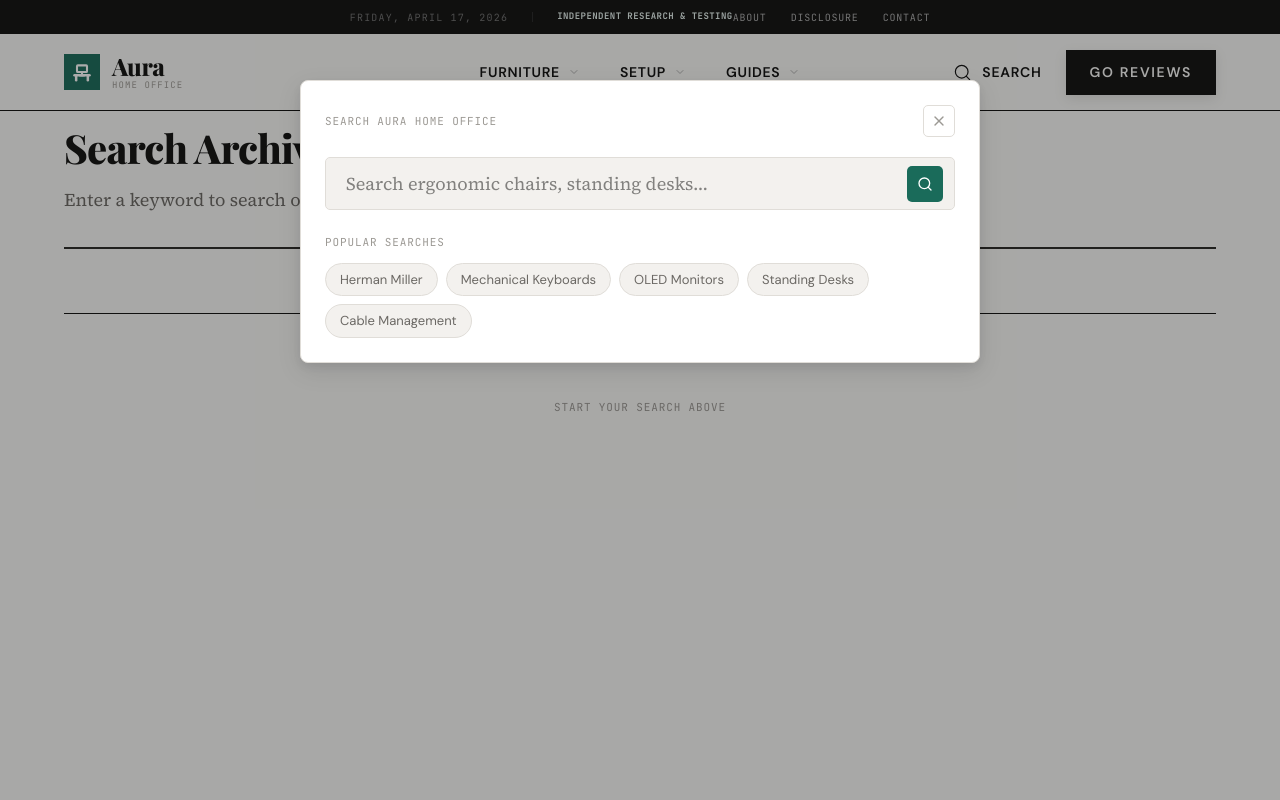
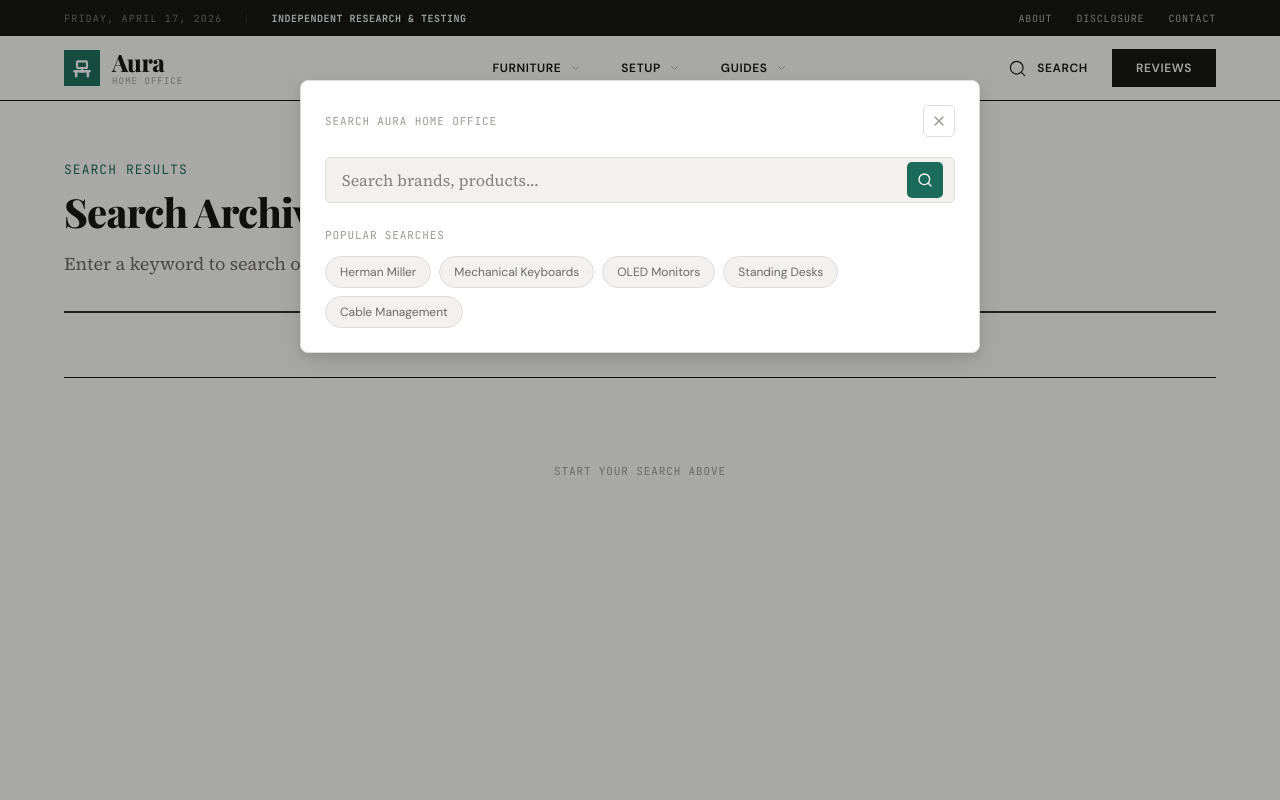
Before and after one commit to minhthuy266/aura-home-office, a Next.js app: page /search in a window 1280 px wide. Both pictures are taken after a click on the button "SEARCH". Shown: the top 800 px of the page. Built offline with nearby package versions, Linux system fonts and the light colour scheme.

Commit message:
refactor: update navbar layout, add search transition state, and adjust search page padding

```diff
--- a/app/search/page.tsx
+++ b/app/search/page.tsx
@@ -20,10 +20,11 @@
   const params = await searchParams;
   const query = params.q || '';
 
-  const posts = query ? await searchPosts(query) : [];
+  const searchResult = query ? await searchPosts(query) : { posts: [] };
+  const posts = searchResult.posts || [];
 
   return (
-    <main style={{ minHeight: '100vh', background: 'var(--color-bg)', paddingTop: '96px', paddingBottom: '80px' }}>
+    <main style={{ minHeight: '100vh', background: 'var(--color-bg)', paddingTop: '160px', paddingBottom: '80px' }}>
       <div style={{ maxWidth: '1200px', margin: '0 auto', padding: '0 var(--space-6)' }}>
 
         {/* Header */}
--- a/src/components/Navbar.tsx
+++ b/src/components/Navbar.tsx
@@ -1,8 +1,8 @@
 "use client";
-import React, { useState, useEffect, useRef } from 'react';
+import React, { useState, useEffect, useRef, useTransition } from 'react';
 import Link from 'next/link';
-import { useRouter } from 'next/navigation';
-import { Search, Menu, X, ChevronDown } from 'lucide-react';
+import { useRouter, usePathname, useSearchParams } from 'next/navigation';
+import { Search, Menu, X, ChevronDown, Loader2 } from 'lucide-react';
 import Logo from './Logo';
 
 const navItems = [
@@ -45,15 +45,25 @@
   const [activeDropdown, setActiveDropdown] = useState<string | null>(null);
   const [isSearchOpen, setIsSearchOpen] = useState(false);
   const [searchQuery, setSearchQuery] = useState('');
+  const [isPending, startTransition] = useTransition();
   const dropdownTimeout = useRef<NodeJS.Timeout | null>(null);
   const searchInputRef = useRef<HTMLInputElement>(null!);
   const router = useRouter();
+  const pathname = usePathname();
+  const searchParams = useSearchParams();
+
+  // Close menus when route changes
+  useEffect(() => {
+    setIsSearchOpen(false);
+    setMobileMenuOpen(false);
+    setSearchQuery('');
+  }, [pathname, searchParams]);
 
   useEffect(() => {
-    if (isSearchOpen && searchInputRef.current) {
+    if (isSearchOpen && searchInputRef.current && !isPending) {
       searchInputRef.current.focus();
     }
-  }, [isSearchOpen]);
+  }, [isSearchOpen, isPending]);
 
   useEffect(() => {
     if (mobileMenuOpen) {
@@ -84,16 +94,16 @@
   const handleSearch = (e: React.FormEvent) => {
     e.preventDefault();
     if (searchQuery.trim()) {
-      router.push(`/search?q=${encodeURIComponent(searchQuery.trim())}`);
-      setIsSearchOpen(false);
-      setSearchQuery('');
+      startTransition(() => {
+        router.push(`/search?q=${encodeURIComponent(searchQuery.trim())}`);
+      });
     }
   };
 
   return (
     <>
       <header
-        className="nav-container"
+        className={`nav-container ${isScrolled ? '-translate-y-[28px] md:-translate-y-[36px]' : 'translate-y-0'}`}
         style={{
           position: 'fixed',
           top: 0,
@@ -103,29 +113,29 @@
           background: 'var(--color-bg)',
           borderBottom: '1px solid var(--color-rule-hard)',
           transition: 'transform 0.3s ease',
-          transform: isScrolled ? 'translateY(-34px)' : 'translateY(0)',
         }}
       >
         {/* ROW 1: Utility Bar (Above) — Slimmer for Mobile */}
-        <div style={{
-          height: 'var(--row1-height, 34px)',
+        <div className="hidden md:flex w-full" style={{
+          height: '36px',
           background: 'var(--color-text-primary)',
-          display: 'flex',
           alignItems: 'center',
           overflow: 'hidden'
-        }} className="[--row1-height:28px] md:[--row1-height:34px]">
-          <div style={{ maxWidth: '1200px', width: '100%', margin: '0 auto', padding: '0 var(--space-6)', display: 'flex', justifyContent: 'center', md: { justifyContent: 'space-between' } as any, alignItems: 'center' }} className="justify-center md:justify-between">
+        }}>
+          <div style={{ maxWidth: '1200px', width: '100%', margin: '0 auto', padding: '0 var(--space-6)', display: 'flex', justifyContent: 'space-between', alignItems: 'center' }}>
+            {/* Left: Branding Statement */}
             <div style={{ display: 'flex', gap: '24px', alignItems: 'center' }}>
-              <span className="hidden lg:block" style={{ fontFamily: 'var(--font-mono)', fontSize: '10px', textTransform: 'uppercase', letterSpacing: '0.12em', color: 'rgba(255,255,255,0.4)' }}>
+              <span className="hidden lg:block pt-0.5" style={{ fontFamily: 'var(--font-mono)', fontSize: '10px', textTransform: 'uppercase', letterSpacing: '0.12em', color: 'rgba(255,255,255,0.4)', lineHeight: 1 }}>
                 {new Date().toLocaleDateString('en-US', { weekday: 'long', month: 'long', day: 'numeric', year: 'numeric' })}
               </span>
               <span className="hidden lg:block" style={{ width: '1px', height: '10px', background: 'rgba(255,255,255,0.1)' }}></span>
-              <span style={{ fontFamily: 'var(--font-mono)', fontSize: '9px', textTransform: 'uppercase', color: 'var(--color-accent-light)', fontWeight: 700, letterSpacing: '0.05em' }} className="md:text-[10px]">
+              <span className="pt-0.5" style={{ fontFamily: 'var(--font-mono)', fontSize: '10px', textTransform: 'uppercase', color: 'var(--color-accent-light)', fontWeight: 700, letterSpacing: '0.05em', lineHeight: 1 }}>
                 Independent Research & Testing
               </span>
             </div>
 
-            <nav className="hidden md:flex" style={{ gap: '24px' }}>
+            {/* Right: Utility Links */}
+            <nav style={{ display: 'flex', gap: '24px', alignItems: 'center' }}>
               {[
                 { label: 'About', href: '/about' },
                 { label: 'Disclosure', href: '/disclosure' },
@@ -139,7 +149,8 @@
                   color: 'rgba(255,255,255,0.65)',
                   textDecoration: 'none',
                   transition: 'color 0.2s ease',
-                }} className="hover:text-white">
+                  lineHeight: 1
+                }} className="hover:text-white pt-0.5">
                   {link.label}
                 </Link>
               ))}
@@ -147,15 +158,26 @@
           </div>
         </div>
 
-        {/* ROW 2: Branding & Main Nav — Slimmer for Mobile */}
+        {/* ROW 1: Mobile Version (Branding Only) */}
+        <div className="flex md:hidden w-full" style={{
+          height: '28px',
+          background: 'var(--color-text-primary)',
+          alignItems: 'center',
+          justifyContent: 'center',
+        }}>
+          <span className="pt-px" style={{ fontFamily: 'var(--font-mono)', fontSize: '9px', textTransform: 'uppercase', color: 'var(--color-accent-light)', fontWeight: 700, letterSpacing: '0.05em', lineHeight: 1 }}>
+            Independent Research & Testing
+          </span>
+        </div>
+
         <div style={{
-          height: 'var(--row2-height, 76px)',
+          height: 'var(--row2-height, 64px)',
           display: 'flex',
           alignItems: 'center',
           position: 'relative',
           background: 'var(--color-bg)',
-        }} className="[--row2-height:60px] md:[--row2-height:76px]">
-          <div style={{ maxWidth: '1200px', width: '100%', margin: '0 auto', padding: '0 var(--space-6)', display: 'flex', justifyContent: 'space-between', alignItems: 'center' }}>
+        }} className="[--row2-height:56px] md:[--row2-height:64px]">
+          <div style={{ maxWidth: '1200px', width: '100%', margin: '0 auto', padding: '0 var(--space-6)', display: 'flex', justifyContent: 'space-between', alignItems: 'center', position: 'relative' }}>
             {/* Branding (Left) */}
             <div style={{ flex: '1 1 0%', display: 'flex', alignItems: 'center' }}>
               <Link href="/" onClick={() => setMobileMenuOpen(false)} style={{ textDecoration: 'none' }}>
@@ -163,8 +185,8 @@
               </Link>
             </div>
 
-            {/* Main Navigation (Center) */}
-            <nav className="hidden lg:flex items-center gap-10" style={{ flex: '0 0 auto' }}>
+            {/* Main Navigation (Center) — Absolute Centered for balance */}
+            <nav className="hidden lg:flex items-center gap-10" style={{ position: 'absolute', left: '50%', transform: 'translateX(-50%)' }}>
               {navItems.map((item) => (
                 <div
                   key={item.label}
@@ -173,10 +195,10 @@
                   onMouseLeave={handleMouseLeave}
                 >
                   <button
-                    className="flex items-center gap-2 py-6 relative"
+                    className="flex items-center gap-2 py-5 relative"
                     style={{
                       fontFamily: 'var(--font-ui)',
-                      fontSize: '14px',
+                      fontSize: '12px',
                       fontWeight: 700,
                       color: activeDropdown === item.label ? 'var(--color-accent)' : 'var(--color-text-primary)',
                       transition: 'all 0.3s cubic-bezier(0.4, 0, 0.2, 1)',
@@ -194,7 +216,7 @@
                     <span
                       style={{
                         position: 'absolute',
-                        bottom: '22px',
+                        bottom: '18px',
                         left: 0,
                         width: activeDropdown === item.label ? '100%' : '0%',
                         height: '2px',
@@ -205,9 +227,9 @@
                     />
                   </button>
 
-                  {/* Enhanced Dropdown — Using Design Tokens */}
+                  {/* Dropdown — Using Design Tokens */}
                   <div
-                    className="absolute top-full left-0 pt-0"
+                    className="absolute top-full left-1/2 -translate-x-1/2 pt-0"
                     style={{
                       opacity: activeDropdown === item.label ? 1 : 0,
                       transform: `translateY(${activeDropdown === item.label ? '0' : '10px'})`,
@@ -268,33 +290,33 @@
                 }}
               >
                 <Search size={19} strokeWidth={1.5} className="group-hover:scale-110 transition-transform" />
-                <span style={{ fontFamily: 'var(--font-ui)', fontSize: '14px', fontWeight: 700, textTransform: 'uppercase', letterSpacing: '0.05em' }} className="hidden xl:block">Search</span>
+                <span style={{ fontFamily: 'var(--font-ui)', fontSize: '12px', fontWeight: 700, textTransform: 'uppercase', letterSpacing: '0.05em' }} className="hidden xl:block">Search</span>
               </button>
 
               <Link
                 href="/reviews"
-                className="hidden lg:flex items-center px-6 py-3 transition-all"
+                className="hidden lg:flex items-center px-6 py-2.5 transition-all"
                 style={{
                   background: 'var(--color-text-primary)',
                   color: 'var(--color-bg)',
                   fontFamily: 'var(--font-ui)',
-                  fontSize: '14px',
+                  fontSize: '12px',
                   fontWeight: 800,
                   textDecoration: 'none',
                   textTransform: 'uppercase',
-                  letterSpacing: '0.12em',
-                  boxShadow: '0 4px 12px rgba(0,0,0,0.1)',
+                  letterSpacing: '0.05em',
                 }}
                 onMouseEnter={e => (e.currentTarget.style.transform = 'translateY(-2px)')}
                 onMouseLeave={e => (e.currentTarget.style.transform = 'translateY(0)')}
               >
-                Go Reviews
+                Reviews
               </Link>
 
+              {/* Mobile Menu Trigger */}
               <button
-                className="lg:hidden"
-                style={{ background: 'transparent', border: 'none', cursor: 'pointer' }}
+                className="lg:hidden flex items-center justify-center w-10 h-10 ml-2"
                 onClick={() => setMobileMenuOpen(!mobileMenuOpen)}
+                style={{ background: 'transparent', border: 'none', cursor: 'pointer', color: 'var(--color-text-primary)' }}
               >
                 {mobileMenuOpen ? <X size={24} /> : <Menu size={24} />}
               </button>
@@ -445,34 +467,38 @@
               <input
                 ref={searchInputRef}
                 type="text"
-                placeholder="Search ergonomic chairs, standing desks..."
+                placeholder="Search brands, products..."
                 value={searchQuery}
                 onChange={(e) => setSearchQuery(e.target.value)}
+                disabled={isPending}
                 style={{
                   width: '100%',
                   fontFamily: 'var(--font-body)',
-                  fontSize: '18px',
+                  fontSize: '16px',
                   background: 'var(--color-surface)',
                   border: '1px solid var(--color-border)',
                   borderRadius: 'var(--radius-md)',
-                  padding: '12px 56px 12px 20px',
+                  padding: '10px 48px 10px 16px',
                   color: 'var(--color-text-primary)',
                   outline: 'none',
+                  opacity: isPending ? 0.7 : 1,
                 }}
               />
               <button
                 type="submit"
+                disabled={isPending}
                 className="absolute right-3 top-1/2 -translate-y-1/2 flex items-center justify-center w-9 h-9"
                 style={{
                   background: 'var(--color-accent)',
                   color: 'white',
                   borderRadius: 'var(--radius-md)',
                   border: 'none',
-                  cursor: 'pointer',
+                  cursor: isPending ? 'not-allowed' : 'pointer',
+                  opacity: isPending ? 0.8 : 1,
                 }}
                 aria-label="Submit search"
               >
-                <Search size={16} />
+                {isPending ? <Loader2 size={16} className="animate-spin" /> : <Search size={16} />}
               </button>
             </form>
 
@@ -492,10 +518,11 @@
                   <button
                     key={term}
                     onClick={() => {
+                      if (isPending) return;
                       setSearchQuery(term);
-                      router.push(`/search?q=${encodeURIComponent(term)}`);
-                      setIsSearchOpen(false);
-                      setSearchQuery('');
+                      startTransition(() => {
+                        router.push(`/search?q=${encodeURIComponent(term)}`);
+                      });
                     }}
                     style={{
                       padding: '6px 14px',
@@ -503,7 +530,7 @@
                       border: '1px solid var(--color-border)',
                       borderRadius: 'var(--radius-pill)',
                       fontFamily: 'var(--font-ui)',
-                      fontSize: 'var(--text-sm)',
+                      fontSize: '12px',
                       color: 'var(--color-text-secondary)',
                       cursor: 'pointer',
                       transition: 'border-color 0.12s ease, color 0.12s ease',
```
